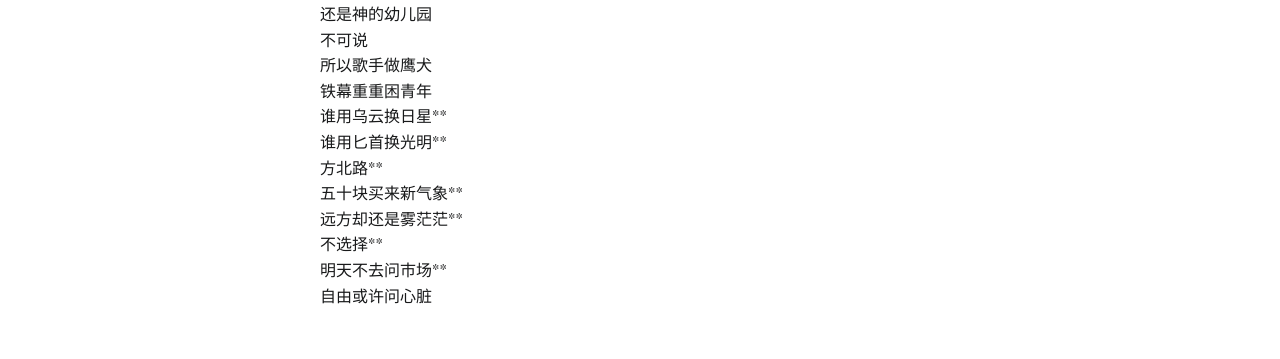
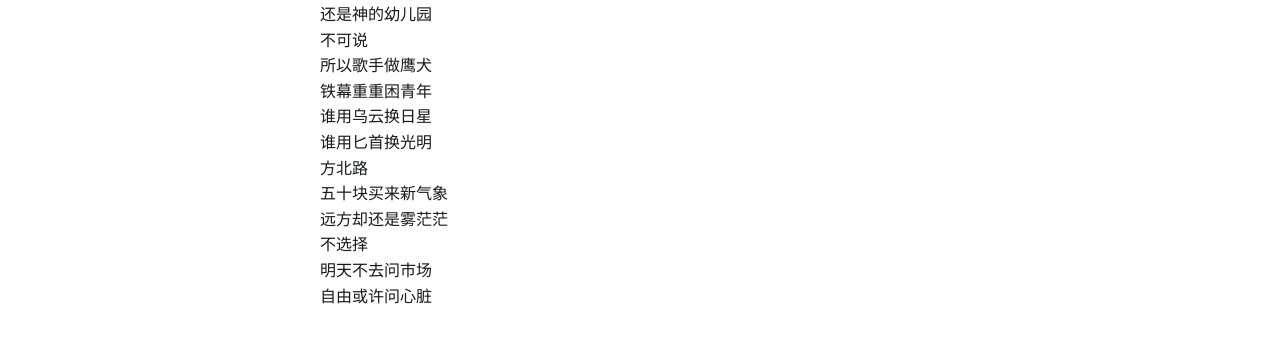
Before and after one commit to jsonchi/jsonchi.github.io, a Jekyll site: the page built from _posts/2013-11-26-乌云典当记.markdown, in a window 1280 px wide. Shown: the part 744-1103 px from the top of the page. Built offline with Jekyll 4.4.1, drawn with Linux system fonts in a browser that asks for light colours; Markdown is read by kramdown in place of the engine named in the settings.

```diff
--- a/_posts/2013-11-26-乌云典当记.markdown
+++ b/_posts/2013-11-26-乌云典当记.markdown
@@ -38,13 +38,13 @@ categories: jekyll update
   铁幕重重困青年
 
 
-  谁用乌云换日星**
-  谁用匕首换光明**
+  谁用乌云换日星
+  谁用匕首换光明
 
 
-  方北路**
-  五十块买来新气象**
-  远方却还是雾茫茫**
-  不选择**
-  明天不去问市场**
+  方北路
+  五十块买来新气象
+  远方却还是雾茫茫
+  不选择
+  明天不去问市场
   自由或许问心脏
```
